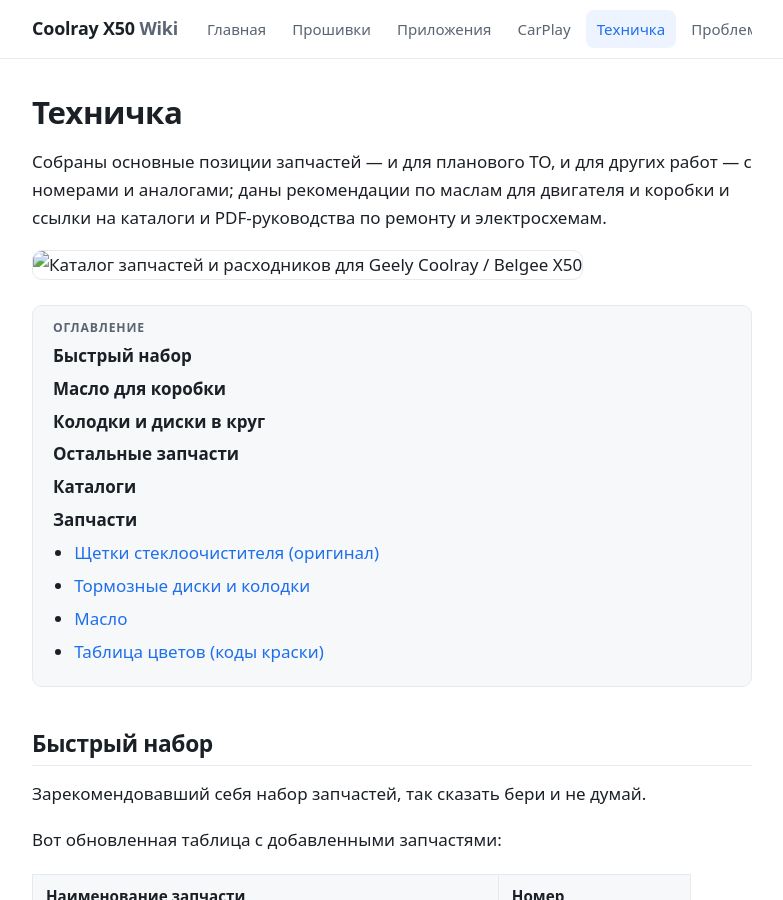
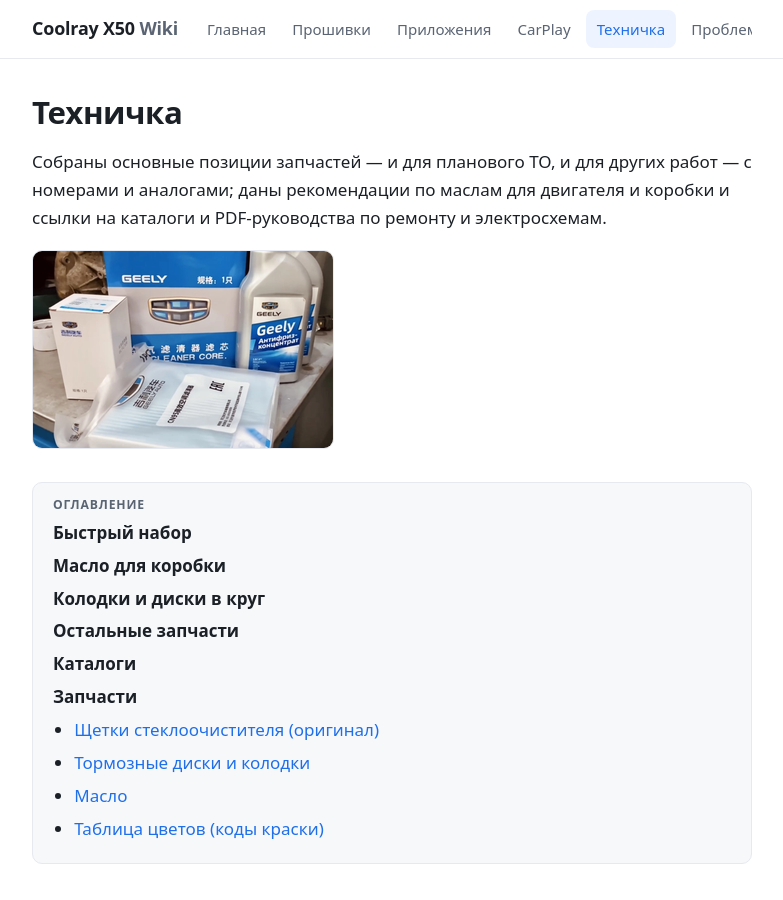
Before and after one commit to qttc/qttc.github.io, a Jekyll site: the page built from pages/parts.md, in a window 1280 px wide and 900 px high. Shown: the whole window, without its empty margins (248-1031 px from the left). Built offline with Jekyll 4.4.1, drawn with Linux system fonts in a browser that asks for light colours.

Commit message:
Починить пути к локальным картинкам (абсолютные вместо относительных)
../assets/ со страниц /pages/community/ и /pages/parts/ резолвился в
несуществующий /pages/assets/ → картинки не грузились. Заменено на /assets/.

Затронуты: flash-files.jpg (community), parts.png и LKP.jpeg (parts).

Co-Authored-By: Claude Opus 4.8 <noreply@anthropic.com>
Claude-Session: https://claude.ai/code/session_016ACdQYm9CTEU33JBrYFh7o

```diff
--- a/pages/parts.md
+++ b/pages/parts.md
@@ -10,7 +10,7 @@ image: /assets/parts.png
 
 Собраны основные позиции запчастей — и для планового ТО, и для других работ — с номерами и аналогами; даны рекомендации по маслам для двигателя и коробки и ссылки на каталоги и PDF-руководства по ремонту и электросхемам.
 
-![Каталог запчастей и расходников для Geely Coolray / Belgee X50](../assets/parts.png)
+![Каталог запчастей и расходников для Geely Coolray / Belgee X50](/assets/parts.png)
 
 <nav class="toc" id="оглавление" markdown="1">
 #### Оглавление
@@ -134,7 +134,7 @@ image: /assets/parts.png
 
 ### Таблица цветов (коды краски)
 
-![Таблица цветов и коды краски (ЛКП) Geely Coolray / Belgee X50](../assets/LKP.jpeg)
+![Таблица цветов и коды краски (ЛКП) Geely Coolray / Belgee X50](/assets/LKP.jpeg)
 
 
 
```
Also changed, not shown: pages/community.md (+1 -1 lines).
